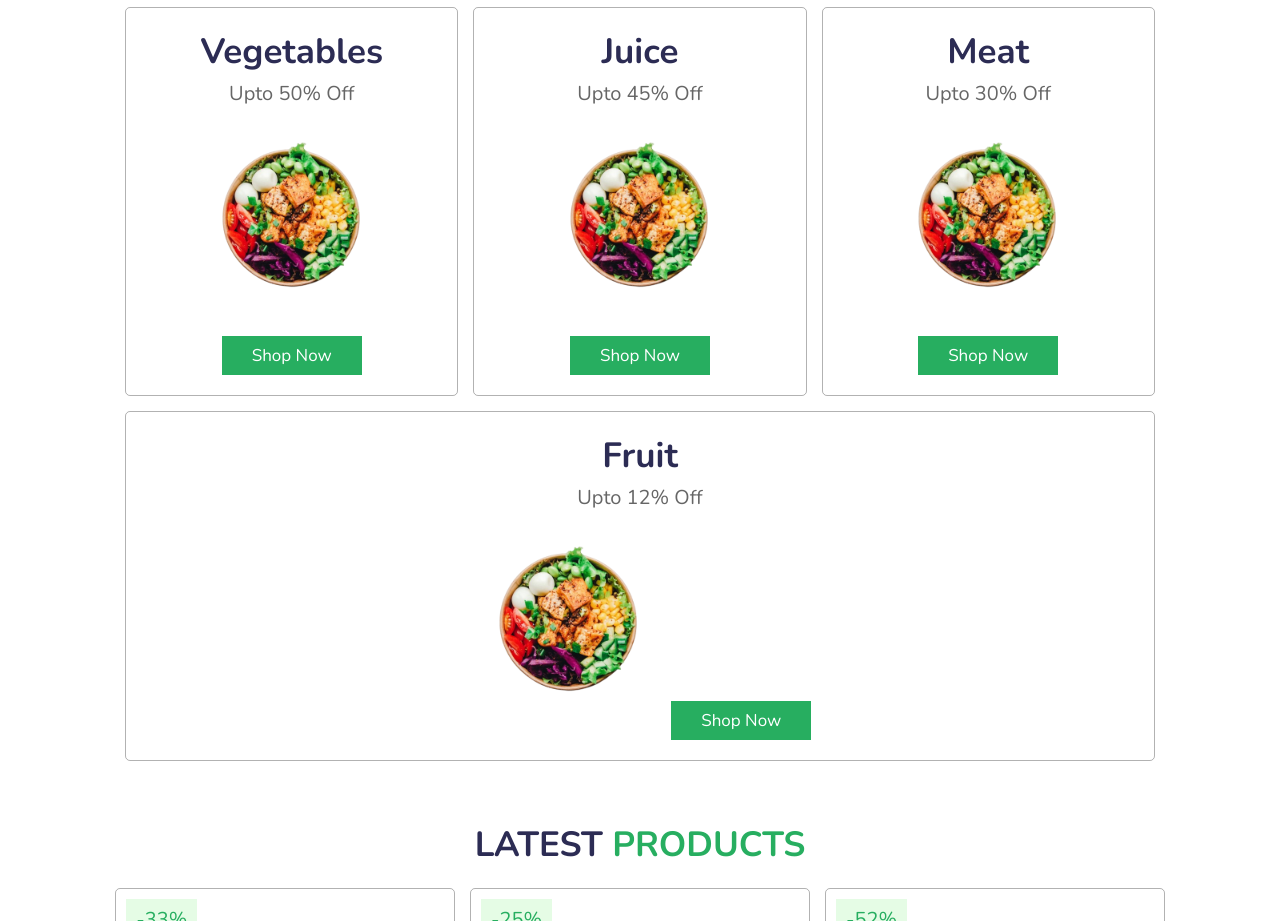
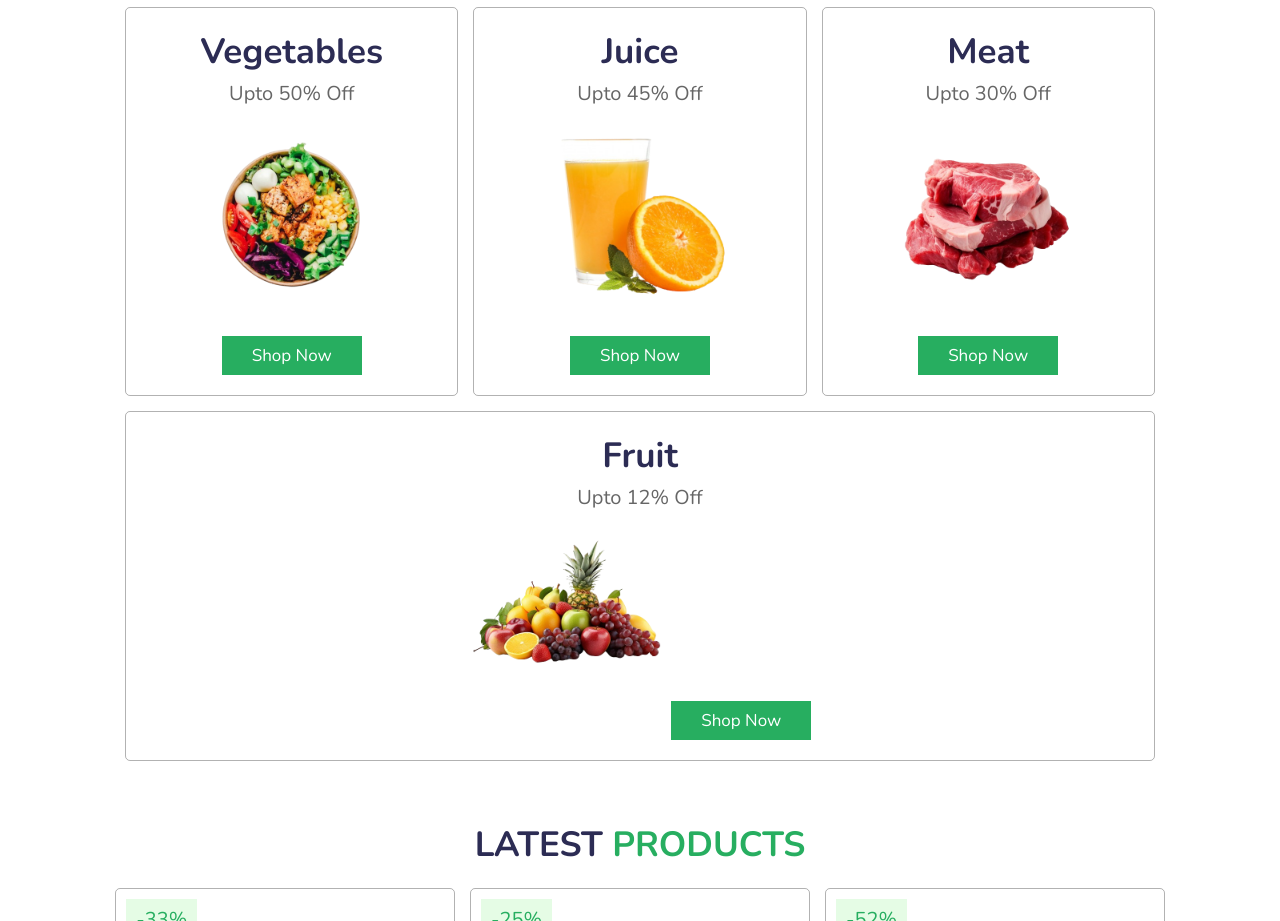
Before and after one commit to Farahksyu/grocery-shopping-website, a plain HTML site: page index.html in a window 1280 px wide. Shown: the part 994-1915 px from the top of the page. Drawn offline with nearby package versions, Linux system fonts and the light colour scheme.

Commit message:
changed category pictures

```diff
--- a/index.html
+++ b/index.html
@@ -76,25 +76,25 @@
         <div class="box">
             <h3>vegetables</h3>
             <p>upto 50% off</p>
-            <img src="assets/category.png" alt="">
+            <img src="assets/category-1.png" alt="">
             <a href="#" class="btn">shop now</a>
         </div>
         <div class="box">
             <h3>juice</h3>
             <p>upto 45% off</p>
-            <img src="assets/category.png" alt="">
+            <img src="assets/category-2.png" alt="">
             <a href="#" class="btn">shop now</a>
         </div>
         <div class="box">
             <h3>meat</h3>
             <p>upto 30% off</p>
-            <img src="assets/category.png" alt="">
+            <img src="assets/category-3.png" alt="">
             <a href="#" class="btn">shop now</a>
         </div>
         <div class="box">
             <h3>fruit</h3>
             <p>upto 12% off</p>
-            <img src="assets/category.png" alt="">
+            <img src="assets/category-4.png" alt="">
             <a href="#" class="btn">shop now</a>
         </div>
     </div>
```
Also changed, not shown: assets/category-1.png (renamed from assets/category.png), assets/category-2.png (added), assets/category-3.png (added), assets/category-4.png (added), 2 other files.
